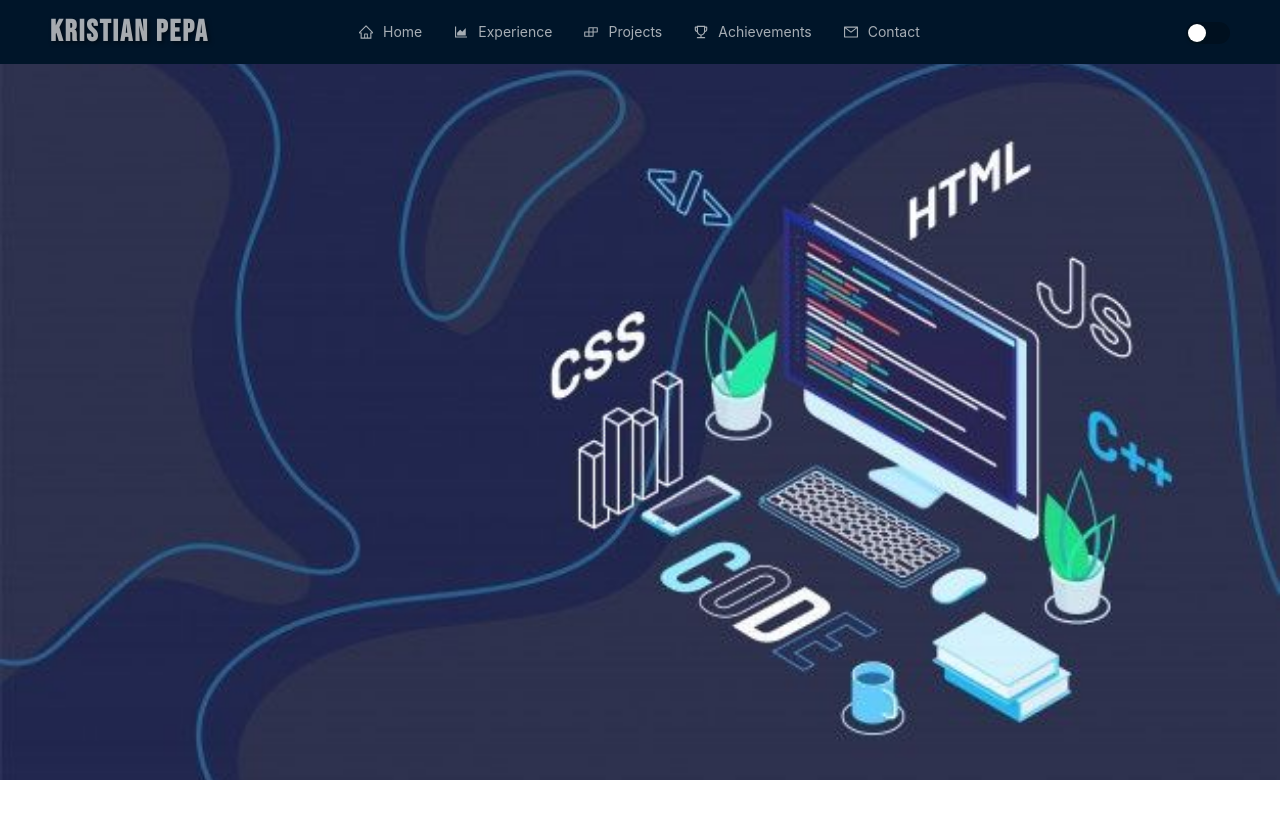
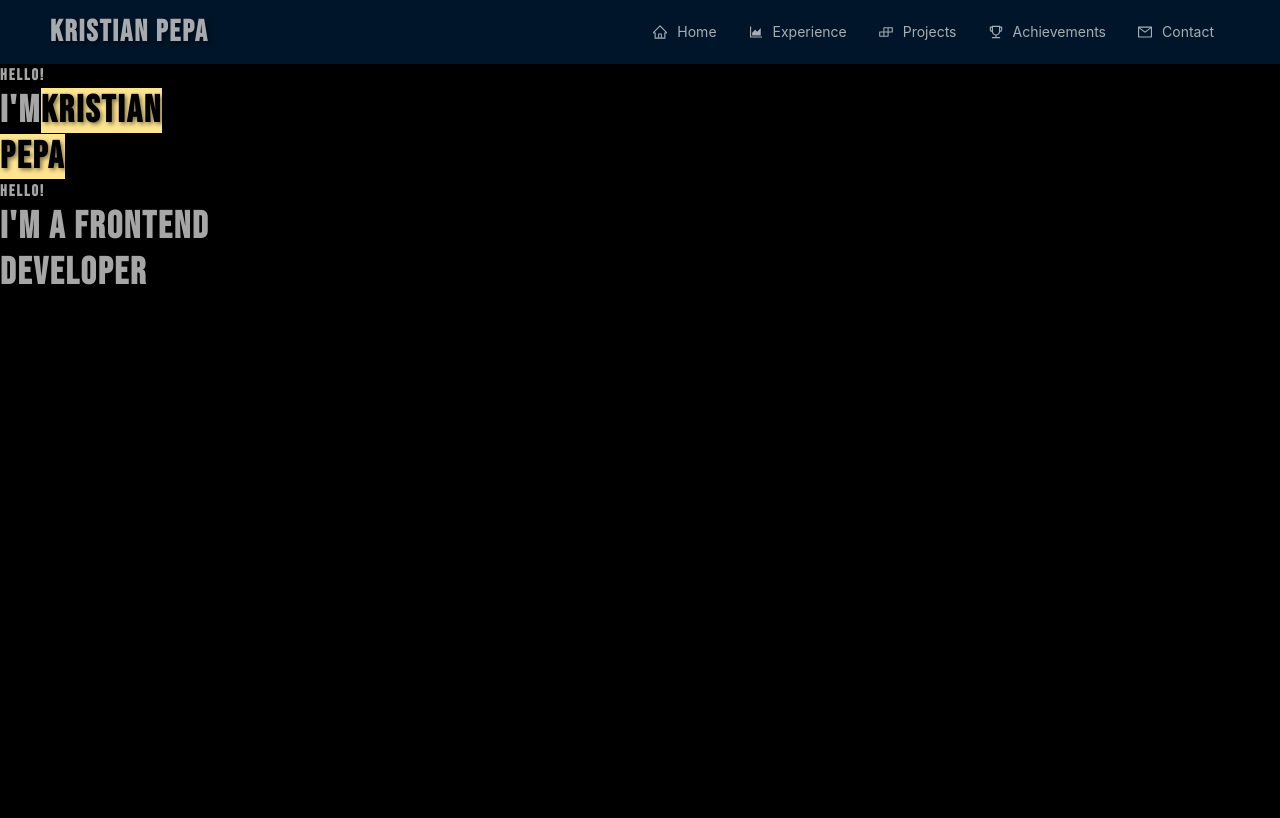
Before and after one commit to KristianPepa/personal-website, a React (Create React App) app in the folder Client/: page / in a window 1280 px wide. Shown: the top 818 px of the page. Built offline with nearby package versions, Linux system fonts and the light colour scheme.

Commit message:
Edit Home Page

```diff
--- a/Client/src/App.css
+++ b/Client/src/App.css
@@ -25,3 +25,12 @@
   font-weight: bold;
   margin: 0 !important;
 }
+
+.markedText {
+  color: #fff !important;
+}
+.home {
+  background-color: black;
+  height: 100vh;
+  width: 100vw;
+}
--- a/Client/src/App.js
+++ b/Client/src/App.js
@@ -1,39 +1,110 @@
 import "./App.css";
+import { Layout, Menu, Row, Typography } from "antd";
 import {
-  BrowserRouter as Router,
-  Routes,
-  Route,
-  Outlet,
-} from "react-router-dom";
+  AreaChartOutlined,
+  BuildOutlined,
+  HomeOutlined,
+  MailOutlined,
+  TrophyOutlined,
+} from "@ant-design/icons";
+// import Title from "antd/es/skeleton/Title";
+// import {
+//   BrowserRouter as Router,
+//   Routes,
+//   Route,
+//   Outlet,
+// } from "react-router-dom";
 
-import Home from "./Pages/Home/Home";
-import Projects from "./Pages/Projects/Projects";
-import Experience from "./Pages/Experience/Experience";
-import Achievements from "./Pages/Achievements/Achievements";
-import Contact from "./Pages/Contact/Contact";
-import LayoutContainer from "./Pages/Layout/LayoutContainer";
+const { Header, Content, Footer } = Layout;
+const { Title } = Typography;
+// import Home from "./Pages/Home/Home";
+// import Projects from "./Pages/Projects/Projects";
+// import Experience from "./Pages/Experience/Experience";
+// import Achievements from "./Pages/Achievements/Achievements";
+// import Contact from "./Pages/Contact/Contact";
+// import LayoutContainer from "./Pages/Layout/LayoutContainer";
+
+const menuList = [
+  {
+    key: "home",
+    label: "Home",
+    icon: <HomeOutlined />,
+  },
+  {
+    key: "experience",
+    label: "Experience",
+    icon: <AreaChartOutlined />,
+  },
+  {
+    key: "project",
+    label: "Projects",
+    icon: <BuildOutlined />,
+  },
+  {
+    key: "achievements",
+    label: "Achievements",
+    icon: <TrophyOutlined />,
+  },
+  {
+    key: "contact",
+    label: "Contact",
+    icon: <MailOutlined />,
+  },
+];
 
 function App() {
   return (
+    // <div className="App">
+    //   <Router>
+    //     <Routes>
+    //       <Route
+    //         path="/"
+    //         element={
+    //           <LayoutContainer>
+    //             <Outlet />
+    //           </LayoutContainer>
+    //         }
+    //       >
+    //         <Route index element={<Home />} />
+    //         <Route path="projects" element={<Projects />} />
+    //         <Route path="experience" element={<Experience />} />
+    //         <Route path="achievements" element={<Achievements />} />
+    //         <Route path="contact" element={<Contact />} />
+    //       </Route>
+    //     </Routes>
+    //   </Router>
+    // </div>
     <div className="App">
-      <Router>
-        <Routes>
-          <Route
-            path="/"
-            element={
-              <LayoutContainer>
-                <Outlet />
-              </LayoutContainer>
-            }
-          >
-            <Route index element={<Home />} />
-            <Route path="projects" element={<Projects />} />
-            <Route path="experience" element={<Experience />} />
-            <Route path="achievements" element={<Achievements />} />
-            <Route path="contact" element={<Contact />} />
-          </Route>
-        </Routes>
-      </Router>
+      <Layout>
+        <Header className="header" style={{ backgroundColor: "#001529" }}>
+          <Title level={2}>Kristian Pepa</Title>
+          <Menu
+            theme="dark"
+            mode="horizontal"
+            items={menuList}
+            style={{ flex: 1, minWidth: 0 }}
+          />
+        </Header>
+        <Content>
+          <div className="home">
+            <div className="text-container">
+              <Title level={5}>Hello!</Title>
+              <Row>
+                <Title level={1}>I'm</Title>
+                <Title level={1} mark>
+                  Kristian
+                </Title>
+              </Row>
+              <Title level={1} mark>
+                Pepa
+              </Title>
+              <Title level={5}>Hello!</Title>
+              <Title level={1}>I'm a Frontend</Title>
+              <Title level={1}>Developer</Title>
+            </div>
+          </div>
+        </Content>
+      </Layout>
     </div>
   );
 }
--- a/Client/src/Pages/Home/Home.jsx
+++ b/Client/src/Pages/Home/Home.jsx
@@ -4,8 +4,7 @@ import "./Home.scss";
 const Home = () => {
   return (
     <div className="container">
-      <div className="contents"></div>
-      {/* <img src={HomeImage} alt="Background" /> */}
+      <div></div>
     </div>
   );
 };
--- a/Client/src/Pages/Home/Home.scss
+++ b/Client/src/Pages/Home/Home.scss
@@ -3,12 +3,4 @@
   width: 100vw;
   height: calc(100vh - 10.5vh);
   background-color: black;
-  .contents {
-    // width: 100%;
-    height: 100%;
-    background-image: url("../../Images/homepage_background_vector.jpg");
-    background-position: center;
-    background-repeat: no-repeat;
-    background-size: cover;
-  }
 }
```
